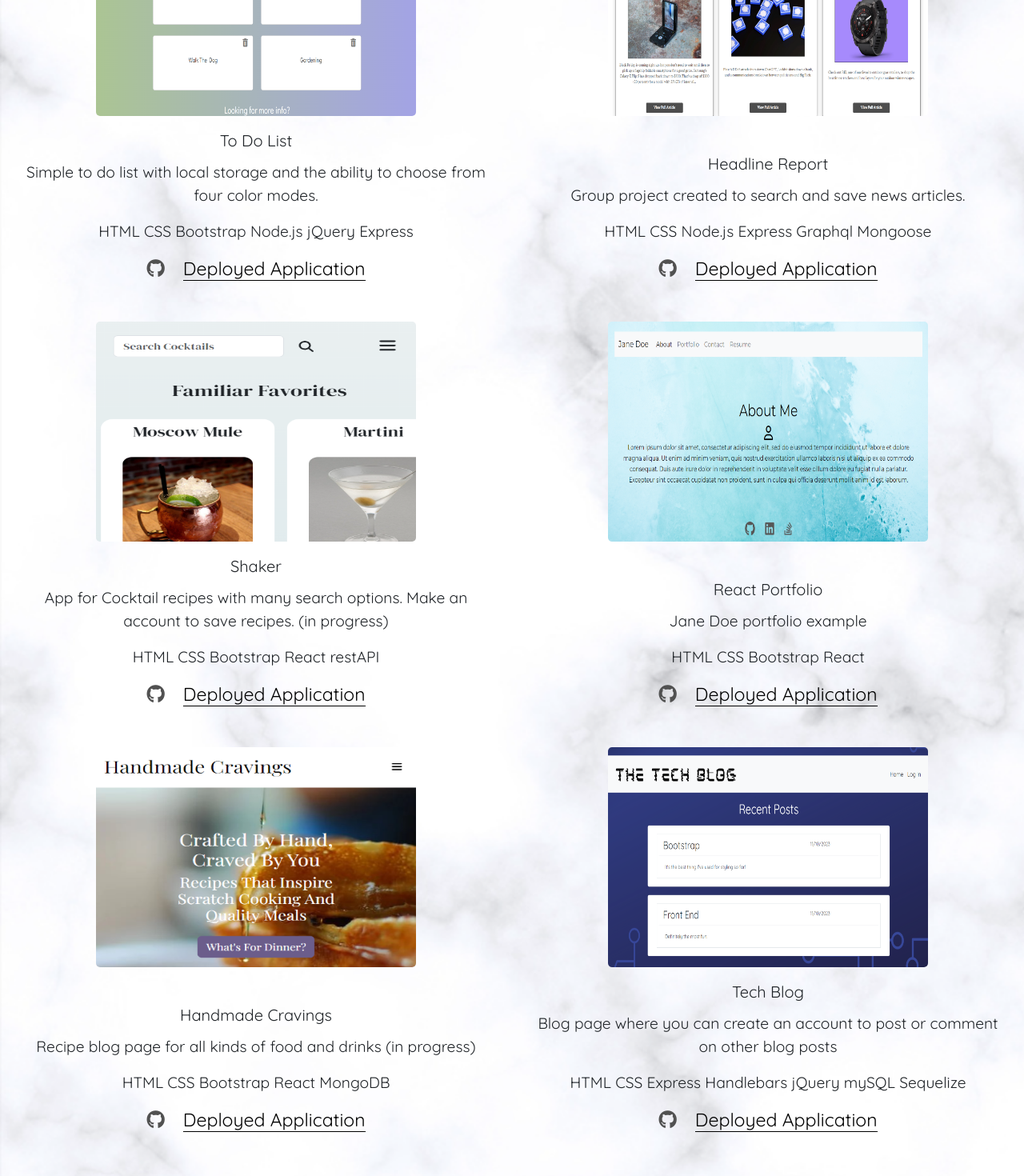
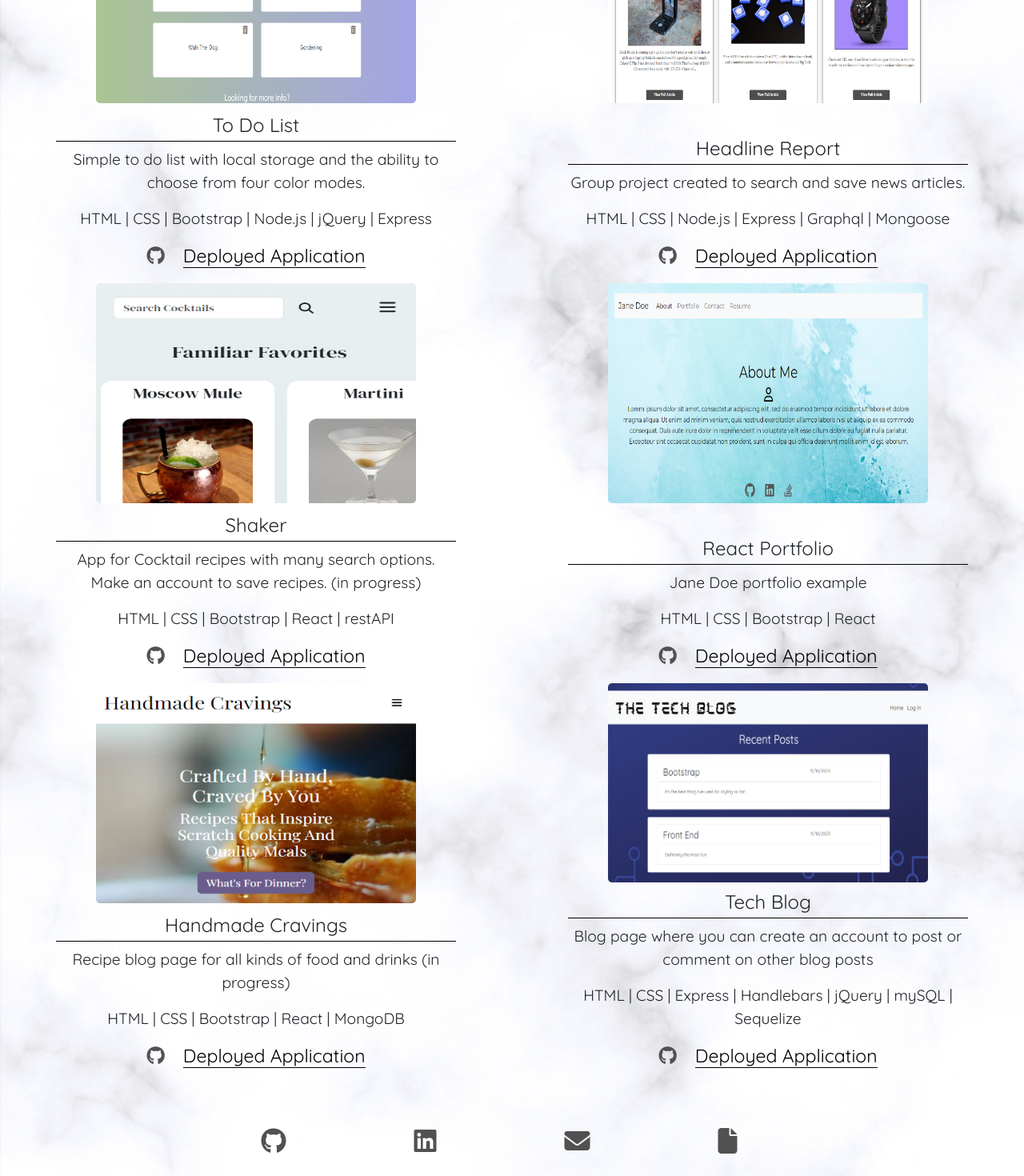
Before and after one commit to samanthagard13/SG-React-Portfolio, a React (Vite) app: page /web in a window 1280 px wide. Shown: the part 500-1970 px from the top of the page at 80% size. Built offline with nearby package versions, Linux system fonts and the light colour scheme.

Commit message:
added art and css

```diff
--- a/src/App.css
+++ b/src/App.css
@@ -86,7 +86,8 @@ ul {
   background: none;
   border: none;
   height: 500px;
-  margin: 1em;
+  width: 500px;
+  margin: auto;
 }
 
 .web-img {
@@ -94,6 +95,10 @@ ul {
  height: 275px;
  margin: auto;
  margin-top: 1em;
+}
+
+.web-title {
+  border-bottom: 1px solid black;
 }
 
 .project-link {
@@ -104,11 +109,18 @@ ul {
 
 /* 3d page */
 
+h2 {
+  border-bottom: 1px solid black;
+  width: 500px;
+  margin: auto;
+}
+
 .threed-card.card {
   background: none;
   border: none;
   height: auto;
-  margin: 1em;
+  margin: auto;
+  padding: 15px;
 }
 
 .iso {
@@ -127,6 +139,7 @@ ul {
 .card-title {
   padding: 5px;
   margin-top: 5px;
+  font-size: x-large;
 }
 
 .gif {
--- a/src/pages/ThreeDPage.jsx
+++ b/src/pages/ThreeDPage.jsx
@@ -12,8 +12,20 @@ function ThreeDPage() {
         <Image src="/images/noarrow-3d.png" />
         <h2>Blender</h2>
         <Row>
-
-
+        <Col>
+            <Card className="threed-card">
+              <Card.Img src="/images/iso-bedroom.png" className="iso"/>
+              <Card.Title>Isometric Bedroom</Card.Title>
+            </Card>
+          </Col>
+          <Col>
+            <Card className="threed-card">
+              <Card.Img src="/images/matte-kitchen2.png" className="iso"/>
+              <Card.Title>Isometric Kitchen</Card.Title>
+            </Card>
+          </Col>
+        </Row>
+        <Row>
           <Col>
             <Card className="threed-card">
               <Card.Img
@@ -32,13 +44,9 @@ function ThreeDPage() {
               <Card.Title>Futuristic Studio Apartment 360</Card.Title>
             </Card>
           </Col>
-          <Col>
-            <Card className="threed-card">
-              <Card.Img src="/images/iso-bedroom.png" className="iso"/>
-              <Card.Title>Isometric Bedroom</Card.Title>
-            </Card>
-          </Col>
+
         </Row>
+
         <h2>Aseprite</h2>
         <Row>
           <Col>
--- a/src/pages/WebPage.jsx
+++ b/src/pages/WebPage.jsx
@@ -15,12 +15,12 @@ function WebPage() {
           <Col xl={6} lg={12}>
             <Card className="web-card">
               <Card.Img src="/images/todo.png" className="web-img"/>
-              <Card.Title>To Do List</Card.Title>
+              <Card.Title className="web-title">To Do List</Card.Title>
               <Card.Text>
                 Simple to do list with local storage and the ability to choose
                 from four color modes.
               </Card.Text>
-              <Card.Text>HTML CSS Bootstrap Node.js jQuery Express</Card.Text>
+              <Card.Text>HTML | CSS | Bootstrap | Node.js | jQuery | Express</Card.Text>
               <Card.Text>
                 <a
                   href="https://github.com/samanthagard13/To-Do"
@@ -41,11 +41,11 @@ function WebPage() {
           <Col xl={6} lg={12}>
           <Card className="web-card">
               <Card.Img src="/images/Headline-screenshot.png"  className="web-img"/>
-              <Card.Title>Headline Report</Card.Title>
+              <Card.Title className="web-title">Headline Report</Card.Title>
               <Card.Text>
                 Group project created to search and save news articles.
               </Card.Text>
-              <Card.Text>HTML CSS Node.js Express Graphql Mongoose</Card.Text>
+              <Card.Text>HTML | CSS | Node.js | Express | Graphql | Mongoose</Card.Text>
               <Card.Text>
               <a
                   href="https://github.com/eddyK15501/headline-report"
@@ -68,12 +68,12 @@ function WebPage() {
           <Col xl={6} lg={12}>
             <Card className="web-card">
               <Card.Img src="/images/shaker-square.png"  className="web-img"/>
-              <Card.Title>Shaker</Card.Title>
+              <Card.Title className="web-title">Shaker</Card.Title>
               <Card.Text>
                 App for Cocktail recipes with many search options. Make an
                 account to save recipes. (in progress)
               </Card.Text>
-              <Card.Text>HTML CSS Bootstrap React restAPI</Card.Text>
+              <Card.Text>HTML | CSS | Bootstrap | React | restAPI</Card.Text>
               <Card.Text>
               <a
                   href="https://github.com/samanthagard13/Shaker"
@@ -96,9 +96,9 @@ function WebPage() {
           <Col xl={6} lg={12}>
             <Card className="web-card">
               <Card.Img src="/images/react-example.png"  className="web-img"/>
-              <Card.Title>React Portfolio</Card.Title>
+              <Card.Title className="web-title">React Portfolio</Card.Title>
               <Card.Text>Jane Doe portfolio example</Card.Text>
-              <Card.Text>HTML CSS Bootstrap React</Card.Text>
+              <Card.Text>HTML | CSS | Bootstrap | React</Card.Text>
               <Card.Text>
               <a
                   href="https://github.com/samanthagard13/example-portfolio"
@@ -120,11 +120,11 @@ function WebPage() {
           <Col xl={6} lg={12}>
           <Card className="web-card">
               <Card.Img src="/images/cravings.png"  className="web-img"/>
-              <Card.Title>Handmade Cravings</Card.Title>
+              <Card.Title className="web-title">Handmade Cravings</Card.Title>
               <Card.Text>
                 Recipe blog page for all kinds of food and drinks (in progress)
               </Card.Text>
-              <Card.Text>HTML CSS Bootstrap React MongoDB</Card.Text>
+              <Card.Text>HTML | CSS | Bootstrap | React | MongoDB</Card.Text>
               <Card.Text>
               <a
                   href="https://github.com/samanthagard13/Handmade-Cravings"
@@ -146,13 +146,13 @@ function WebPage() {
           <Col xl={6} lg={12}>
             <Card className="web-card">
               <Card.Img src="/images/tech-screenshot.png"  className="web-img"/>
-              <Card.Title>Tech Blog</Card.Title>
+              <Card.Title className="web-title">Tech Blog</Card.Title>
               <Card.Text>
                 Blog page where you can create an account to post or comment on
                 other blog posts
               </Card.Text>
               <Card.Text>
-                HTML CSS Express Handlebars jQuery mySQL Sequelize
+                HTML | CSS | Express | Handlebars | jQuery | mySQL | Sequelize
               </Card.Text>
               <Card.Text>
                 {" "}
```
Also changed, not shown: public/images/matte-kitchen2.png (added).
